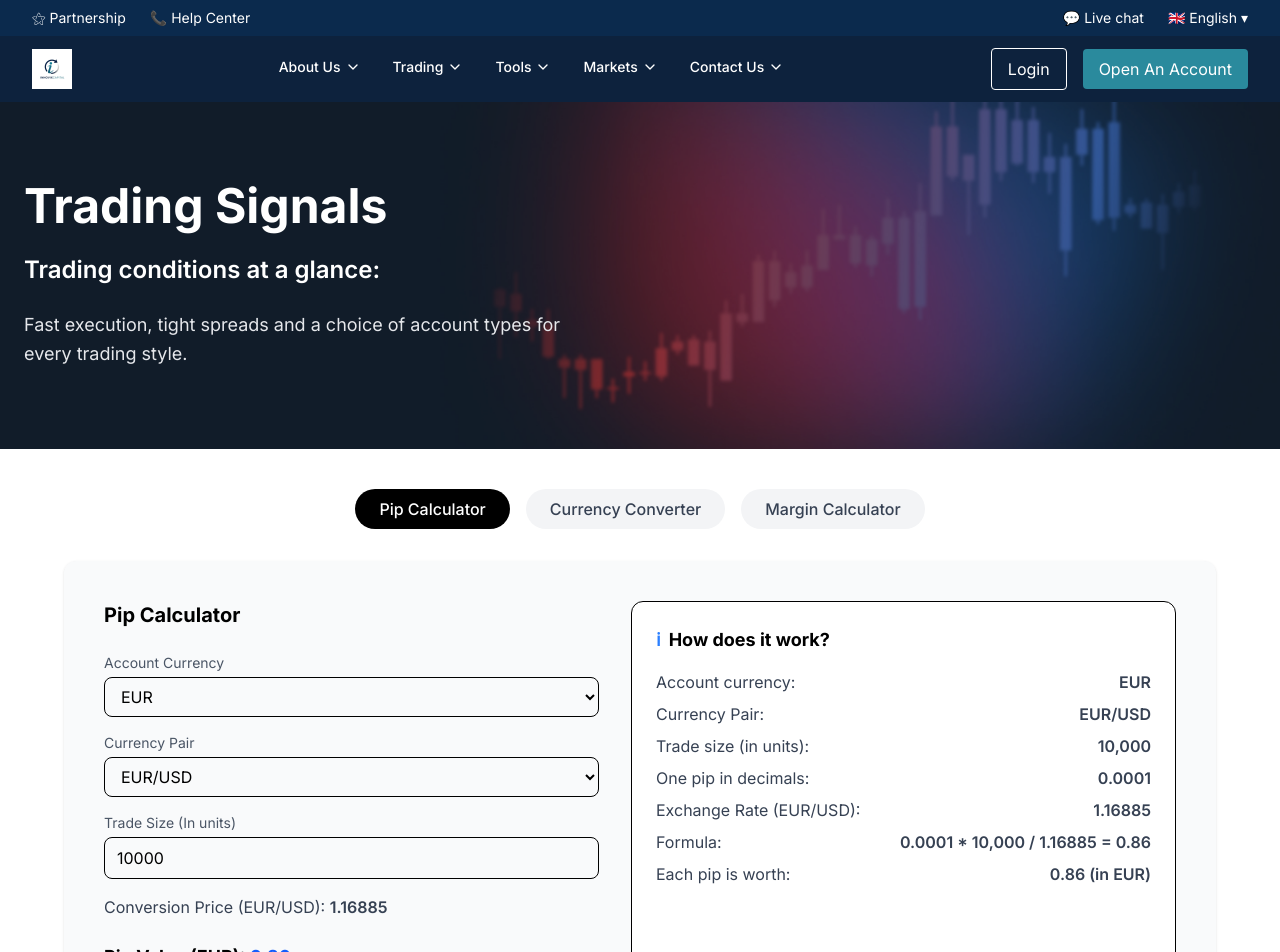
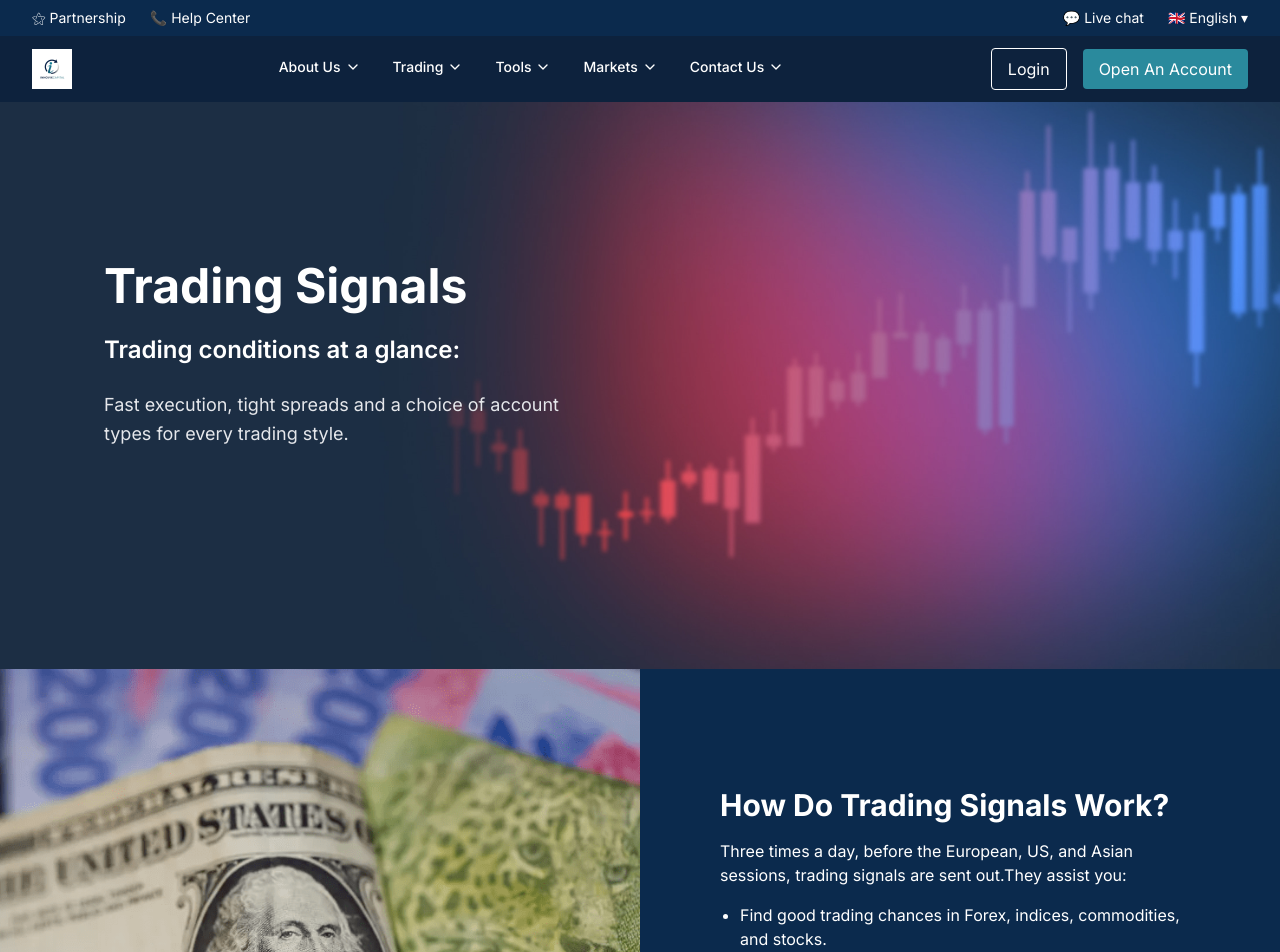
Before and after one commit to Trapti12Sharma/Innovix-Capital, a React (Vite) app: page /trading-signals in a window 1280 px wide. Shown: the top 952 px of the page. Built offline with nearby package versions, Linux system fonts and the light colour scheme.

Commit message:
All pages completed

```diff
--- a/src/components/common/Banner.jsx
+++ b/src/components/common/Banner.jsx
@@ -3,15 +3,15 @@ import React from "react";
 const Banner = ({ title, subtitle, description, bgImage }) => {
   return (
     <section
-      className="relative w-full bg-cover bg-center bg-no-repeat"
+      className="relative w-full bg-cover pb-35 bg-center bg-no-repeat"
       style={{ backgroundImage: `url(${bgImage})` }}
     >
-      {/* Overlay for better text visibility */}
-      <div className="absolute inset-0 bg-black/40" />
+      {/* Overlay for better text visibility
+      <div className="absolute inset-0 bg-black/40" /> */}
 
       <div className="relative max-w-7xl mx-auto px-6 py-20 flex items-center">
         {/* Left Content */}
-        <div className="text-white space-y-6 max-w-xl">
+        <div className="text-white pt-20 pl-20 space-y-6 max-w-xl">
           <h2 className="text-3xl md:text-5xl font-bold">{title}</h2>
           <h3 className="text-lg md:text-2xl font-semibold">{subtitle}</h3>
           <p className="text-base md:text-lg text-gray-200 leading-relaxed">
--- /dev/null
+++ b/src/components/common/OfficesSection.jsx
@@ -0,0 +1,52 @@
+import React from "react";
+
+const OfficesSection = ({ title, subtitle, offices }) => {
+  return (
+    <section className="py-16 px-4 md:px-8 max-w-7xl mx-auto">
+      {/* Heading */}
+      <div className="text-center mb-12">
+        <h2 className="text-2xl md:text-3xl font-bold">{title}</h2>
+        <p className="text-gray-500 mt-2">{subtitle}</p>
+      </div>
+
+      {/* Grid Layout */}
+      <div className="grid grid-cols-1 md:grid-cols-2 gap-6">
+        {offices.map((office, index) => (
+          <div
+            key={index}
+            className="bg-gray-50 shadow-sm rounded-md p-6 flex flex-col"
+          >
+            {/* Office Info */}
+            <h3 className="text-lg font-bold mb-2">{office.name}</h3>
+            <p className="font-semibold">{office.city}</p>
+            <p className="text-sm text-gray-600 whitespace-pre-line mt-2">
+              {office.address}
+            </p>
+            {office.phone && (
+              <p className="mt-2 text-sm font-medium">📞 {office.phone}</p>
+            )}
+
+            {/* Map (only if provided) */}
+            {office.mapEmbed && (
+              <div className="mt-4 w-full h-60">
+                <iframe
+                  src={office.mapEmbed}
+                  width="100%"
+                  height="100%"
+                  style={{ border: 0 }}
+                  allowFullScreen=""
+                  loading="lazy"
+                  referrerPolicy="no-referrer-when-downgrade"
+                  title={office.name}
+                  className="rounded-md"
+                ></iframe>
+              </div>
+            )}
+          </div>
+        ))}
+      </div>
+    </section>
+  );
+};
+
+export default OfficesSection;
--- /dev/null
+++ b/src/components/common/SideImageTextSection.jsx
@@ -0,0 +1,59 @@
+import React from "react";
+
+const SideImageTextSection = ({
+  image,
+  title,
+  paragraphs,
+  paragraphs2,
+  listItems,
+  bgColor,
+  textcolor,
+  paragraphTextColor,
+  description,
+}) => {
+  return (
+    <section
+      className={`flex flex-col md:flex-row items-center justify-between ${bgColor} ${textcolor}`}
+    >
+      {/* Left Image */}
+      <div className="w-full md:w-1/2 h-[400px] md:h-[500px] lg:h-[600px]">
+        <img src={image} alt={title} className="w-full h-full object-cover" />
+      </div>
+
+      {/* Right Content */}
+      <div
+        className="w-full md:w-1/2 p-8 md:p-12 lg:p-20"
+        style={{ fontFamily: '"Source Sans Pro", sans-serif' }}
+      >
+        <h2 className="text-4xl sm:text-3xl font-bold mb-4">{title}</h2>
+
+        {/* Paragraphs */}
+        {paragraphs.map((para, index) => (
+          <p key={index} className={`mb-4 ${paragraphTextColor}`}>
+            {para}
+          </p>
+        ))}
+
+        {/* ✅ List Items */}
+        {listItems && listItems.length > 0 && (
+          <ul className="list-disc pl-5 space-y-2">
+            {listItems.map((item, index) => (
+              <li key={index} className={`${paragraphTextColor}`}>
+                {item}
+              </li>
+            ))}
+          </ul>
+        )}
+        <br />
+        {paragraphs.map((para, index) => (
+          <p key={index} className={`mb-4 ${paragraphTextColor}`}>
+            {paragraphs2}
+          </p>
+        ))}
+        <p className="text-base mb-6 whitespace-pre-line">{description}</p>
+      </div>
+    </section>
+  );
+};
+
+export default SideImageTextSection;
--- a/src/components/pages/ContactUs.jsx
+++ b/src/components/pages/ContactUs.jsx
@@ -1,15 +1,50 @@
 import React from "react";
 import Banner from "../common/Banner";
-import ContactFormSection from "../common/ContactFormSection";
-import MapAddressSection from "../common/MapAddressSection";
+import OfficesSection from "../common/OfficesSection";
 
 const ContactForm = () => {
+  const officesData = [
+    {
+      name: "Innovix Capital Headquarters",
+      city: "London",
+      address:
+        "27-28 Clement’s Lane, St Clement’s House\nLondon EC4N 7AE\nUnited Kingdom",
+      phone: "",
+      mapEmbed: "https://www.google.com/maps/embed?pb=!1m18!1m12!1m3!...", // Replace with correct link
+    },
+    {
+      name: "Innovix Capital Dubai Office",
+      city: "Dubai",
+      address:
+        "9th Floor, Liberty House,\nDubai International Financial Center,\nDubai, United Arab Emirates",
+    },
+    {
+      name: "Innovix Capital Kuwait Office",
+      city: "Kuwait",
+      address:
+        "22nd Floor, Office 1,\nAl-Soor Tower, Al-Soor Street,\nAl-Qibla, Kuwait",
+      phone: "22915450",
+    },
+    {
+      name: "Innovix Capital Group Headquarters",
+      city: "Hong Kong",
+      address: "10th Floor,\nNine Queens Road Central,\nHong Kong",
+    },
+  ];
   return (
     <>
-      <Banner title="Contact Us" bgImage="/about1.jpg" />
+      <Banner
+        title="Contact us"
+        subtitle="+442088167812"
+        description="Have a question? We're here to help."
+        bgImage="contactus.jpg"
+      />
 
-      <MapAddressSection />
-      <ContactFormSection />
+      <OfficesSection
+        title="Our Group’s Offices"
+        subtitle="Our international network services traders across the globe."
+        offices={officesData}
+      />
     </>
   );
 };
--- a/src/components/pages/Home.jsx
+++ b/src/components/pages/Home.jsx
@@ -23,7 +23,7 @@ function Home() {
       title: "Innovix Capital Trader",
       description:
         "Our trading app is innovative, clutter-free and intuitive to use. Access and manage all your accounts, discover new opportunities, and trade our range of 300+ instruments directly from your phone.",
-      // image: homen2.png,
+      image: "/homen2.png",
       buttons: [
         { image: "/images/google-play.png", link: "https://play.google.com" },
         { image: "/images/app-store.png", link: "https://apple.com" },
--- a/src/components/pages/TradingSignals.jsx
+++ b/src/components/pages/TradingSignals.jsx
@@ -1,8 +1,9 @@
 import React from "react";
 import Banner from "../common/Banner";
-import CalculatorTabs from "../common/CalculatorTabs";
+
 import FAQAccordion from "../common/FAQAccordion";
 import GetInTouch from "../common/GetInTouch";
+import SideImageTextSection from "../common/SideImageTextSection";
 
 const TradingSignals = () => {
   const buttons = [
@@ -66,108 +67,21 @@ const TradingSignals = () => {
         bgImage="/about1.jpg"
       />
 
-      <CalculatorTabs
-        tabs={[
-          {
-            label: "Pip Calculator",
-            title: "Pip Calculator",
-            formFields: [
-              {
-                label: "Account Currency",
-                type: "select",
-                value: "EUR",
-                options: ["EUR", "USD", "GBP"],
-              },
-              {
-                label: "Currency Pair",
-                type: "select",
-                value: "EUR/USD",
-                options: ["EUR/USD", "GBP/USD", "USD/JPY"],
-              },
-              {
-                label: "Trade Size (In units)",
-                type: "number",
-                value: "10000",
-              },
-            ],
-            extraInfo: {
-              label: "Conversion Price (EUR/USD):",
-              value: "1.16885",
-            },
-            result: { label: "Pip Value (EUR):", value: "0.86" },
-            info: [
-              { label: "Account currency:", value: "EUR" },
-              { label: "Currency Pair:", value: "EUR/USD" },
-              { label: "Trade size (in units):", value: "10,000" },
-              { label: "One pip in decimals:", value: "0.0001" },
-              { label: "Exchange Rate (EUR/USD):", value: "1.16885" },
-              { label: "Formula:", value: "0.0001 * 10,000 / 1.16885 = 0.86" },
-              { label: "Each pip is worth:", value: "0.86 (in EUR)" },
-            ],
-          },
-          {
-            label: "Currency Converter",
-            title: "Currency Converter",
-            formFields: [
-              {
-                label: "From",
-                type: "select",
-                value: "USD",
-                options: ["USD", "EUR", "GBP"],
-              },
-              {
-                label: "To",
-                type: "select",
-                value: "EUR",
-                options: ["EUR", "USD", "GBP"],
-              },
-              { label: "Amount", type: "number", value: "100" },
-            ],
-            extraInfo: { label: "Conversion Rate:", value: "0.85" },
-            result: { label: "Converted Value:", value: "85 EUR" },
-            info: [
-              { label: "From:", value: "USD" },
-              { label: "To:", value: "EUR" },
-              { label: "Amount:", value: "100" },
-              { label: "Rate:", value: "0.85" },
-              { label: "Converted:", value: "85 EUR" },
-            ],
-          },
-          {
-            label: "Margin Calculator",
-            title: "Margin Calculator",
-            formFields: [
-              {
-                label: "Account Currency",
-                type: "select",
-                value: "USD",
-                options: ["USD", "EUR", "GBP"],
-              },
-              {
-                label: "Currency Pair",
-                type: "select",
-                value: "USD/JPY",
-                options: ["USD/JPY", "EUR/USD"],
-              },
-              { label: "Leverage", type: "number", value: "100" },
-              {
-                label: "Trade Size (In units)",
-                type: "number",
-                value: "10000",
-              },
-            ],
-            extraInfo: { label: "Exchange Rate:", value: "110.50" },
-            result: { label: "Required Margin:", value: "90.50 USD" },
-            info: [
-              { label: "Account currency:", value: "USD" },
-              { label: "Currency Pair:", value: "USD/JPY" },
-              { label: "Leverage:", value: "1:100" },
-              { label: "Trade size:", value: "10,000" },
-              { label: "Exchange Rate:", value: "110.50" },
-              { label: "Margin:", value: "90.50 USD" },
-            ],
-          },
+      <SideImageTextSection
+        image="/trading1.png"
+        bgColor="bg-[#0B2A4D]"
+        textcolor="text-white"
+        title="How Do Trading Signals Work?"
+        paragraphTextColor="text-white"
+        paragraphs={[
+          "Three times a day, before the European, US, and Asian sessions, trading signals are sent out.They assist you:",
         ]}
+        listItems={[
+          "Find good trading chances in Forex, indices, commodities, and stocks.",
+          "Don't waste time on long technical analysis.",
+          "Make your trading strategy better by setting defined entry, stop-loss, and take-profit levels.",
+        ]}
+        description=" Important: Trading signals don't guarantee profits, but they are a great way to help you make better decisions."
       />
 
       <FAQAccordion
```
Also changed, not shown: public/contactus.jpg (added), public/trading1.png (added).
